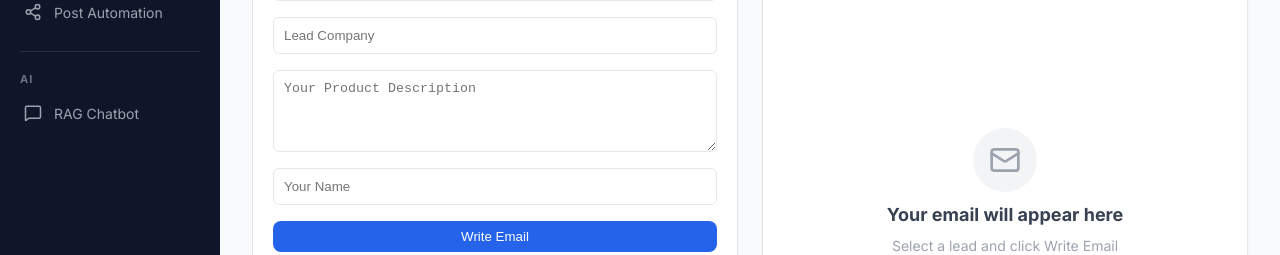
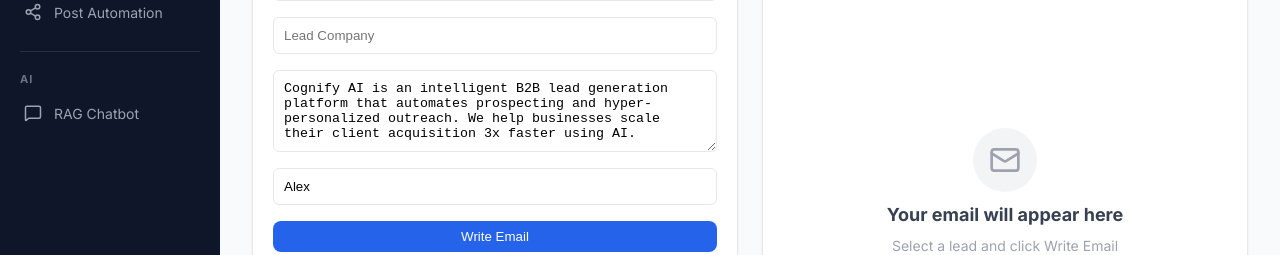
Before and after one commit to bunnyrams69/LeadFlowAI, a React (Vite) app in the folder frontend/: page /email in a window 1280 px wide. Shown: the part 274-529 px from the top of the page. Built offline with nearby package versions, Linux system fonts and the light colour scheme; no server answers.

Commit message:
Add pre-built product description for faster hackathon demos

```diff
--- a/frontend/src/pages/EmailWriter.jsx
+++ b/frontend/src/pages/EmailWriter.jsx
@@ -14,8 +14,8 @@
   const [selectedLeadIndex, setSelectedLeadIndex] = useState(-1);
   const [leadName, setLeadName] = useState('');
   const [leadCompany, setLeadCompany] = useState('');
-  const [productDesc, setProductDesc] = useState('');
-  const [senderName, setSenderName] = useState('');
+  const [productDesc, setProductDesc] = useState('Cognify AI is an intelligent B2B lead generation platform that automates prospecting and hyper-personalized outreach. We help businesses scale their client acquisition 3x faster using AI.');
+  const [senderName, setSenderName] = useState('Alex');
   const [result, setResult] = useState(null);
 
   const { incrementEmailsSent, isLoading, setIsLoading } = useContext(AppContext);
```
